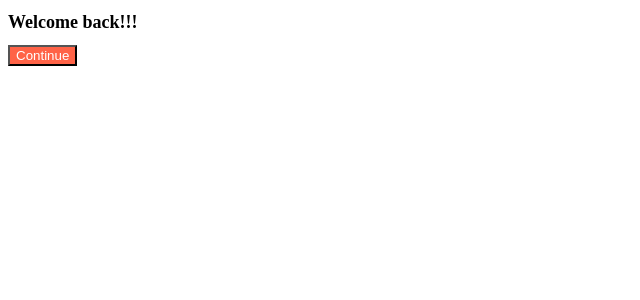
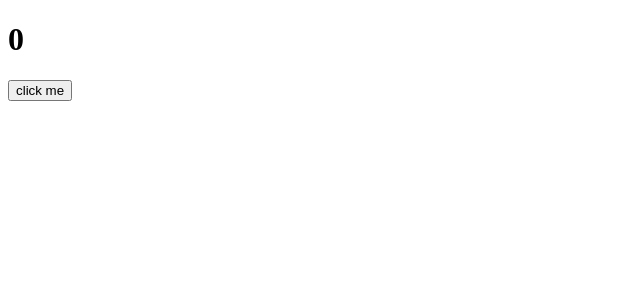
Before and after one commit to wangkodok/movie-project, a React (Create React App) app in the folder movie/: page / in a window 1280 px wide. Shown: the top 300 px of the page, without its empty margins (0-640 px from the left). Built offline with nearby package versions, Linux system fonts and the light colour scheme.

Commit message:
리액트 useState

```diff
--- a/movie/src/App.js
+++ b/movie/src/App.js
@@ -1,11 +1,18 @@
 import Button from "./Button";
 import styled from './App.module.css';
+import { useState } from "react";
 
 function App() {
+  const [counter, setValue] = useState(0);
+  const onClick = () => setValue((prev) => {
+    return prev + 1
+  });
+  console.log('call an api');
+
   return (
     <div>
-      <h1 className={styled.title}>Welcome back!!!</h1>
-      <Button text={"Continue"} />
+      <h1>{counter}</h1>
+      <button onClick={onClick}>click me</button>
     </div>
   );
 }
--- a/movie/src/Button.js
+++ b/movie/src/Button.js
@@ -3,7 +3,7 @@
 
 function Button({ text }) {
     return (
-        <button className={styled.btn}>{ text }</button>
+        <button>{ text }</button>
     )
 }
 
```
